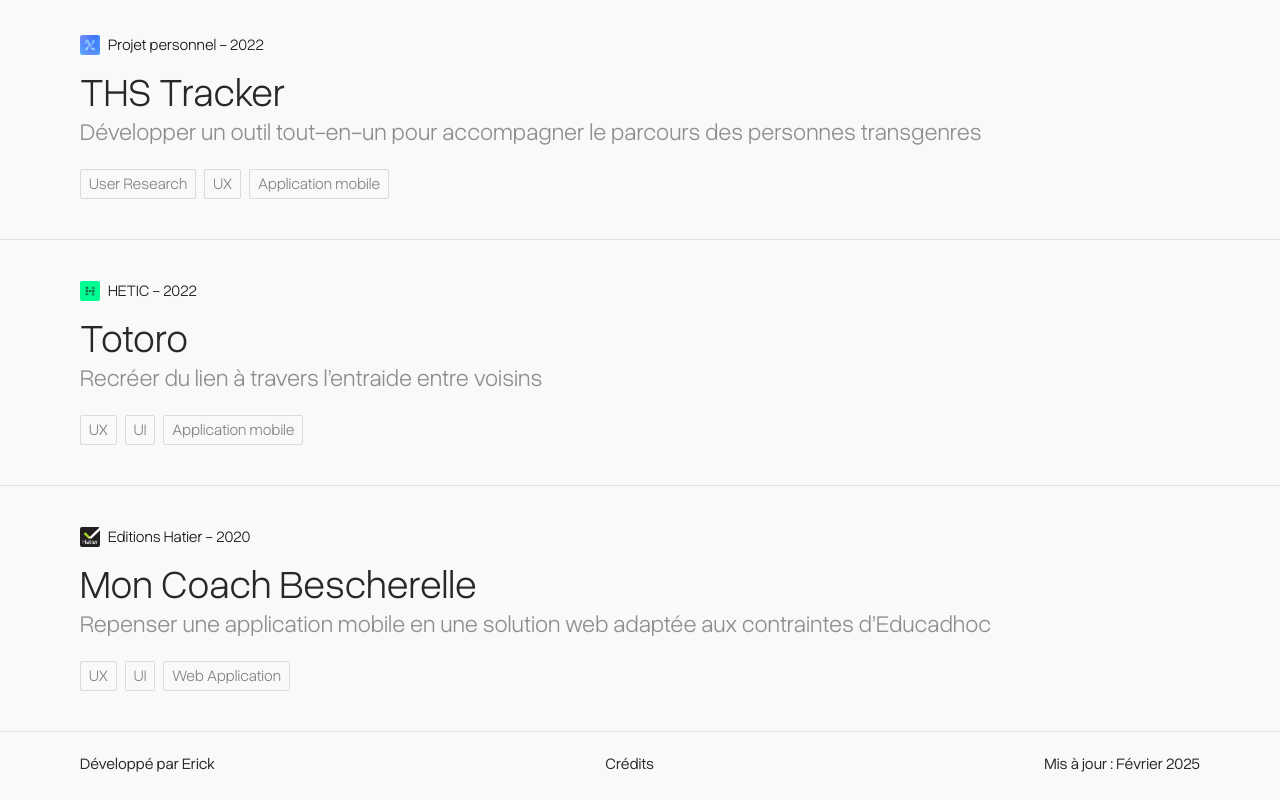
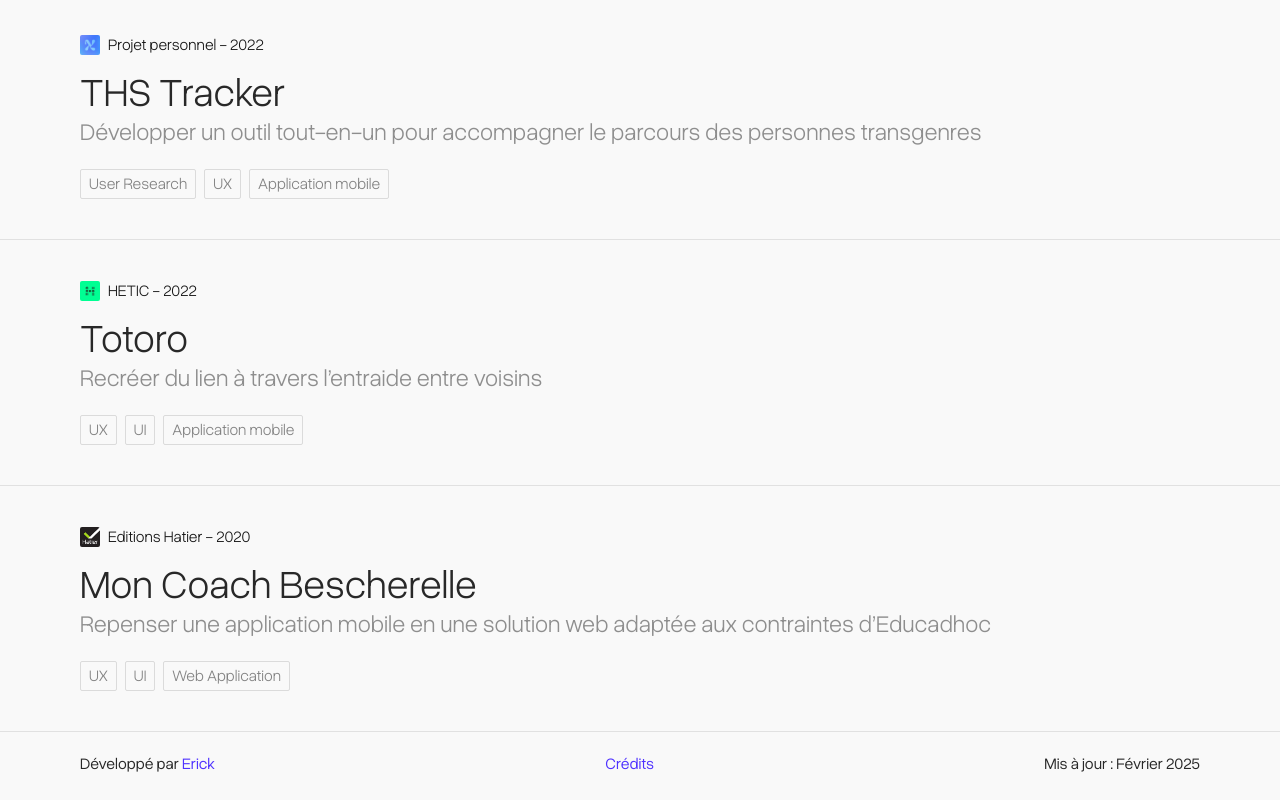
Before and after one commit to maeeelle/portfolio, a Next.js app: page /en in a window 1280 px wide. Shown: the part 1548-2348 px from the top of the page. Built offline with nearby package versions, Linux system fonts and the light colour scheme.

Commit message:
refactor: highlight link text in footer always

```diff
--- a/src/app/[locale]/page.tsx
+++ b/src/app/[locale]/page.tsx
@@ -68,14 +68,14 @@
             href='https://erickgust.vercel.app/'
             target='_blank'
             rel='noopener noreferrer'
-            className='no-underline text-[#4F32FF] dark:text-[#B2FF5D] sm:text-inherit transition-all duration-150 hover:text-[#4F32FF] dark:hover:text-[#B2FF5D] sm:underline decoration-from-font decoration-wavy underline-offset-4 decoration-[#4F32FF]/0 dark:decoration-[#B2FF5D]/0 hover:decoration-[#4F32FF]/100 dark:hover:decoration-[#B2FF5D]/100'
+            className='no-underline text-[#4F32FF] dark:text-[#B2FF5D] transition-all duration-150 hover:text-[#4F32FF] dark:hover:text-[#B2FF5D] sm:underline decoration-from-font decoration-wavy underline-offset-4 decoration-[#4F32FF]/0 dark:decoration-[#B2FF5D]/0 hover:decoration-[#4F32FF]/100 dark:hover:decoration-[#B2FF5D]/100'
           >
             Erick
           </a>
         </span>
         <a
           href='#'
-          className='no-underline text-[#4F32FF] dark:text-[#B2FF5D] sm:text-inherit transition-all duration-150 hover:text-[#4F32FF] dark:hover:text-[#B2FF5D] sm:underline decoration-from-font decoration-wavy underline-offset-4 decoration-[#4F32FF]/0 dark:decoration-[#B2FF5D]/0 hover:decoration-[#4F32FF]/100 dark:hover:decoration-[#B2FF5D]/100'
+          className='no-underline text-[#4F32FF] dark:text-[#B2FF5D] transition-all duration-150 hover:text-[#4F32FF] dark:hover:text-[#B2FF5D] sm:underline decoration-from-font decoration-wavy underline-offset-4 decoration-[#4F32FF]/0 dark:decoration-[#B2FF5D]/0 hover:decoration-[#4F32FF]/100 dark:hover:decoration-[#B2FF5D]/100'
         >
           Crédits
         </a>
```
